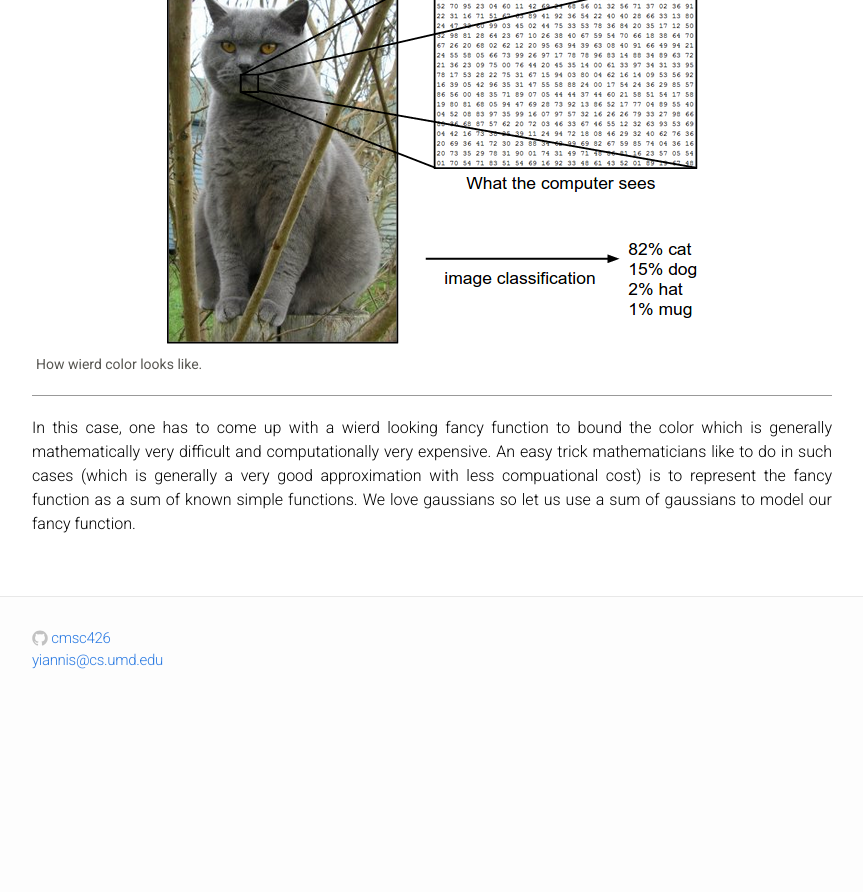
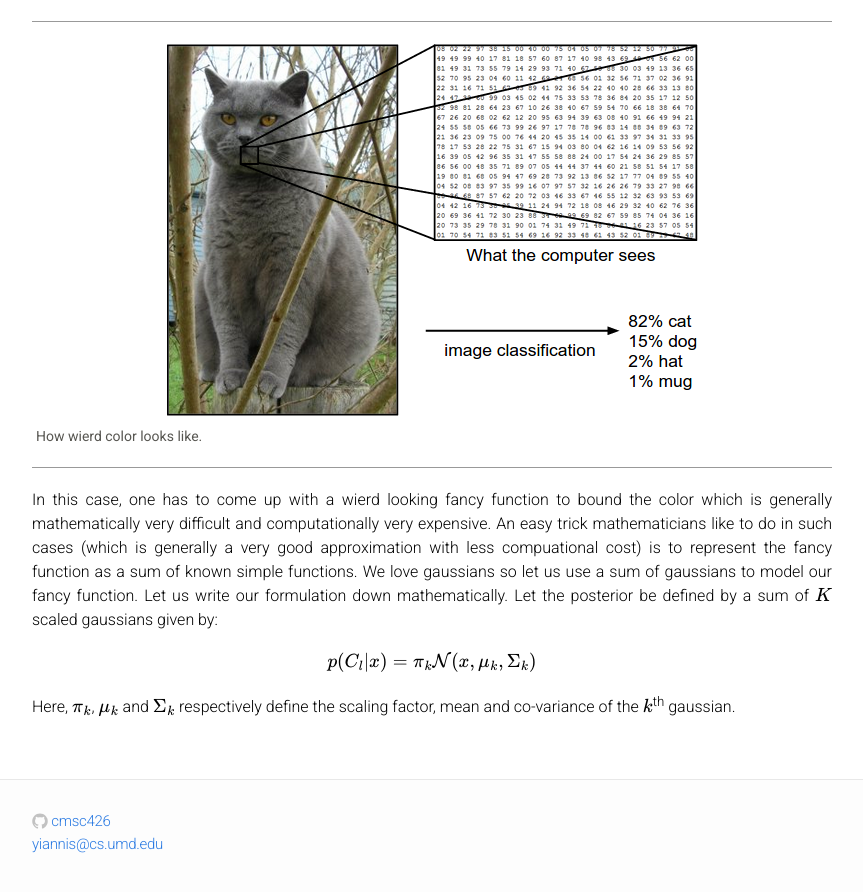
Before and after one commit to cmsc426/cmsc426.github.io, a Jekyll site: the page built from colorseg.md, in a window 1280 px wide and 900 px high, scrolled down 10243 px. Shown: the top 892 px of the window, without its empty margins (208-1071 px from the left). Built offline with Jekyll 4.4.1, drawn with Linux system fonts in a browser that asks for light colours; formulas are drawn with MathJax 3; before the commit the page ends 10960 px from its top, so only the background shows below that; some of the changed text lies outside the part shown.

Commit message:
Editing colorseg

```diff
--- a/colorseg.md
+++ b/colorseg.md
@@ -208,7 +208,7 @@
 \Sigma = \frac{1}{N}\sum_{i=1}^N (x_i-\mu)(x_i-\mu)^T
 $$
 
-Clearly, $$\mu \in \mathbb{3 \times 1}$$ and $$\Sigma \in \mathbb{R}^{3 \times 3}$$.
+Clearly, $$\mu \in \mathbb{3 \times 1}$$ and $$\Sigma \in \mathbb{R}^{3 \times 3}$$. An important property to know about $$\Sigma$$ is that it is a Positive Semi-Definite (PSD) Matrix and is denoted mathematically as $$\Sigma \succeq 0$$. This means that the [eigenvalues](http://mathworld.wolfram.com/Eigenvalue.html) are non-negative (either positive or zero). This physically means that you cannot have a negative semi-axes for the ellipse which makes sense.
 
 Now that we have both the prior and likelihood defined we can find the posterior easily:
 
@@ -241,4 +241,10 @@
   <div class="figcaption">How wierd color looks like.</div>
 </div>
 
-In this case, one has to come up with a wierd looking fancy function to bound the color which is generally mathematically very difficult and computationally very expensive. An easy trick mathematicians like to do in such cases (which is generally a very good approximation with less compuational cost) is to represent the fancy function as a sum of known simple functions. We love gaussians so let us use a sum of gaussians to model our fancy function.
+In this case, one has to come up with a wierd looking fancy function to bound the color which is generally mathematically very difficult and computationally very expensive. An easy trick mathematicians like to do in such cases (which is generally a very good approximation with less compuational cost) is to represent the fancy function as a sum of known simple functions. We love gaussians so let us use a sum of gaussians to model our fancy function. Let us write our formulation down mathematically. Let the posterior be defined by a sum of $$K$$ scaled gaussians given by:
+
+$$
+p(C_l \vert x) = \pi_k \mathcal{N}(x, \mu_k, \Sigma_k)
+$$
+
+Here, $$\pi_k$$, $$\mu_k$$ and $$\Sigma_k$$ respectively define the scaling factor, mean and co-variance of the $$k$$<sup>th</sup> gaussian.
```
